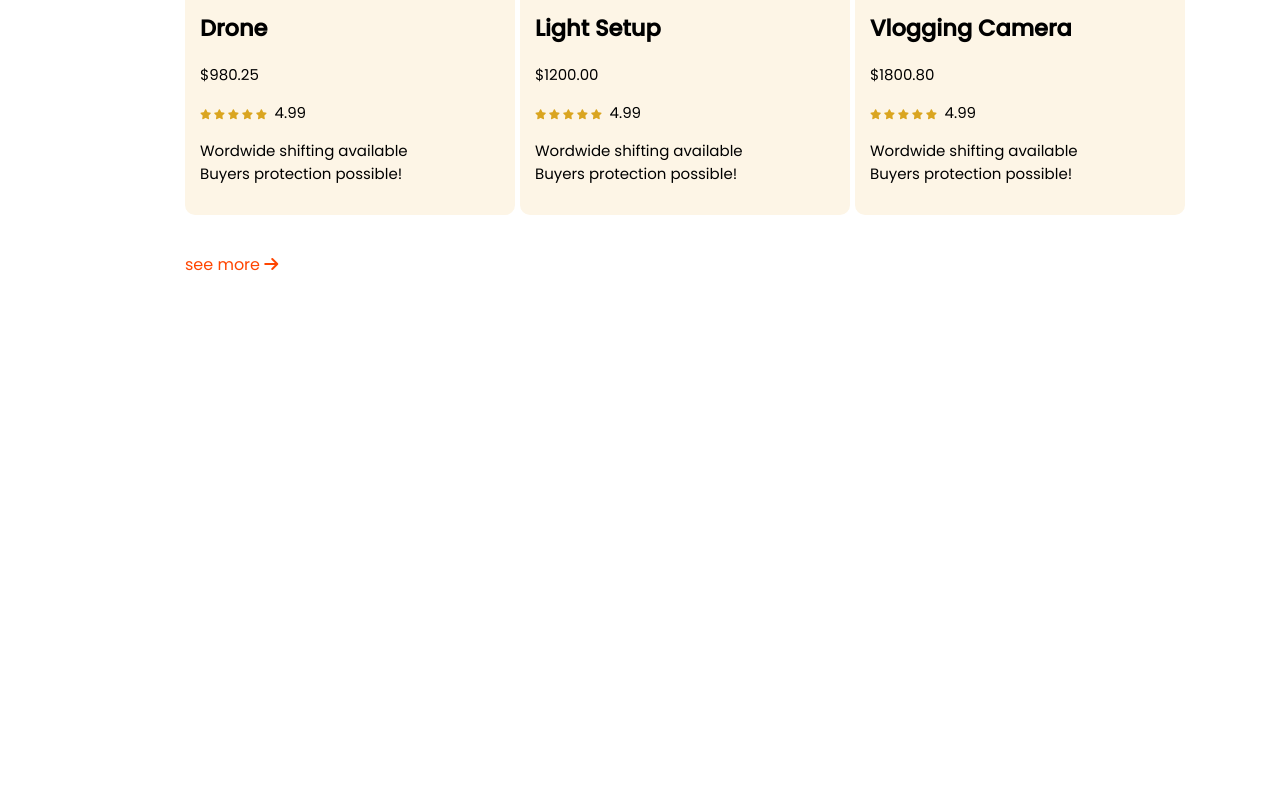
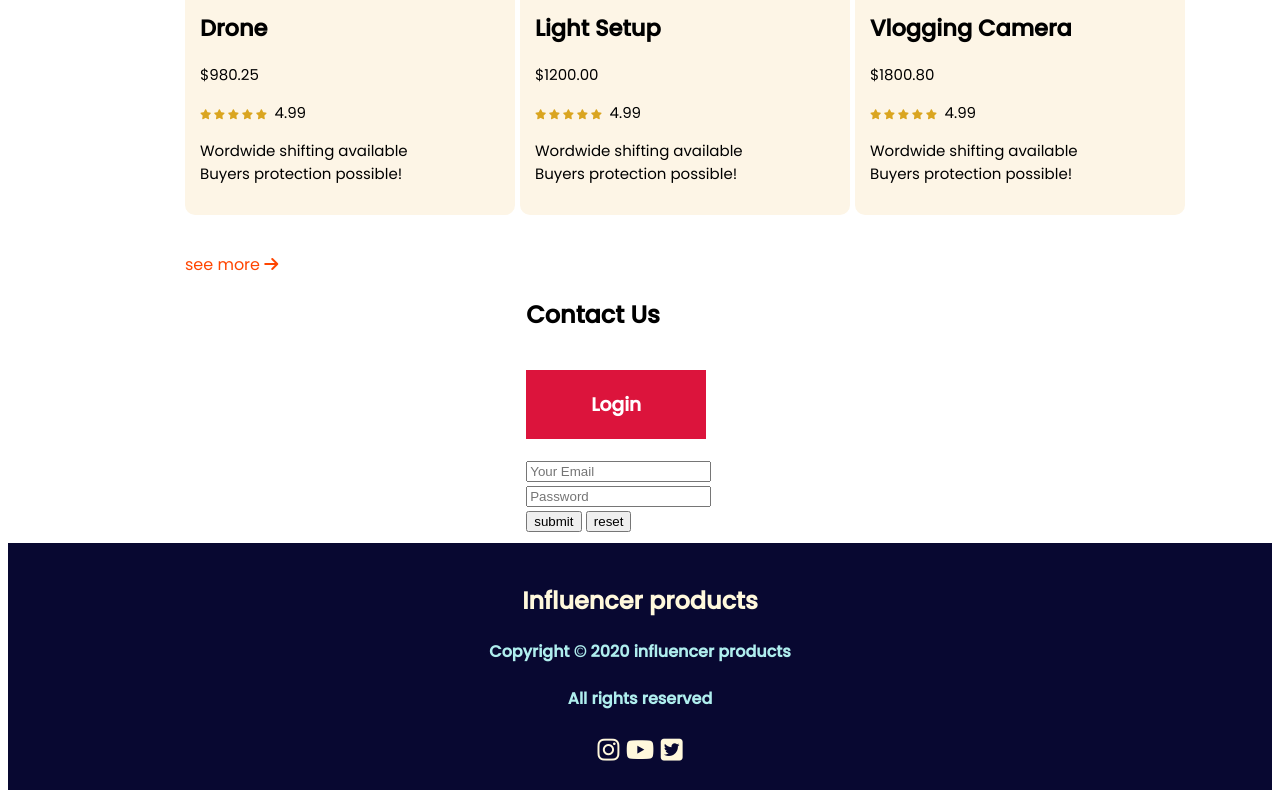
Before and after one commit to rdrubel/Rubel-assinment-2, a plain HTML site: page index.html in a window 1280 px wide. Shown: the part 1560-2360 px from the top of the page. Before the commit the page ends 1845 px from the top, so only its background shows below. Drawn offline with Linux system fonts and the light colour scheme.

Commit message:
third  commit

```diff
--- a/index.html
+++ b/index.html
@@ -181,7 +181,29 @@
                 <span class="see">see more <i class="fas fa-arrow-right"></i></span>
             </article>
         </div>
-    </main>
+        <div class="part-3">
+            <h2>Contact Us</h2>
+            <h3>Login</h3>
+            <form action="">
+                <input type="text" placeholder="Your Email">
+                <br>
+                <input type="password" placeholder="Password">
+                <br>
+                <input type="button" value="submit">
+                <input type="button" value="reset">
+            </form>
+        </div>
+        </main>
+        <footer>
+            <h2>Influencer products</h2>
+            <h4>Copyright © 2020 influencer products</h4>
+            <h4>All rights reserved</h4>
+            <span class="icon">
+                <span><i class="fab fa-instagram"></i></span>
+            <span><i class="fab fa-youtube"></i></span>
+            <span><i class="fab fa-twitter-square"></i></span>
+            </span>
+        </footer>
 
 </body>
 </html>
--- a/style.css
+++ b/style.css
@@ -60,3 +60,29 @@ main{
     color: orangered;
     margin-top: 5%;
 }
+
+.part-3{
+    margin-left: 40%;
+}
+
+h3{
+    background-color: crimson;
+    display: inline-block;
+    padding: 20px 65px;
+    color: white;
+}
+h4{
+    color: paleturquoise;
+}
+footer{
+    color: cornsilk;
+    background-color: rgb(8, 8, 49);
+    text-align: center;
+    margin-top: 10px;
+    margin-bottom: 10px;
+    padding-top: 20px;
+    padding-bottom: 20px;
+}
+.icon{
+    font-size: 25px;
+}
```
